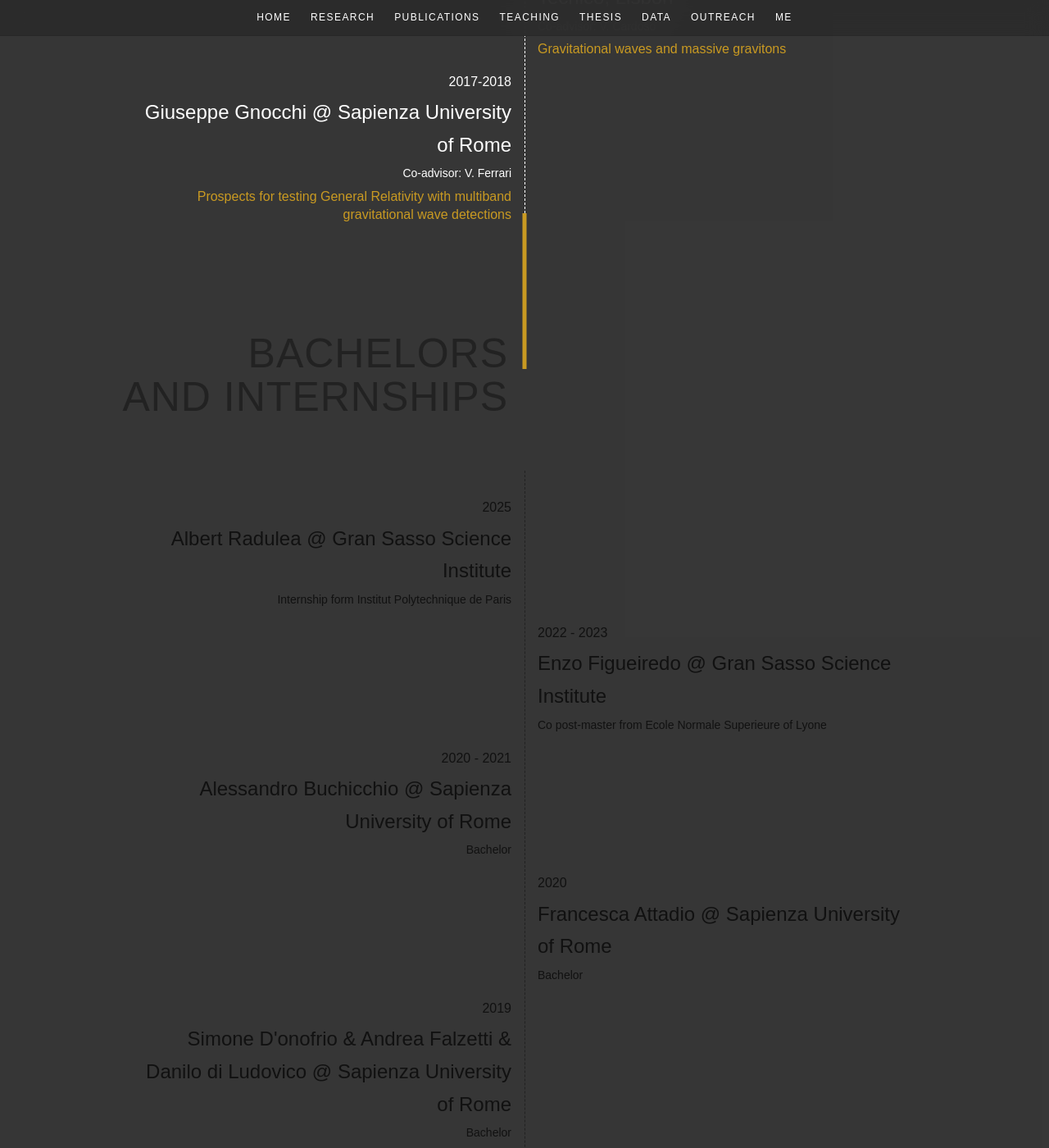
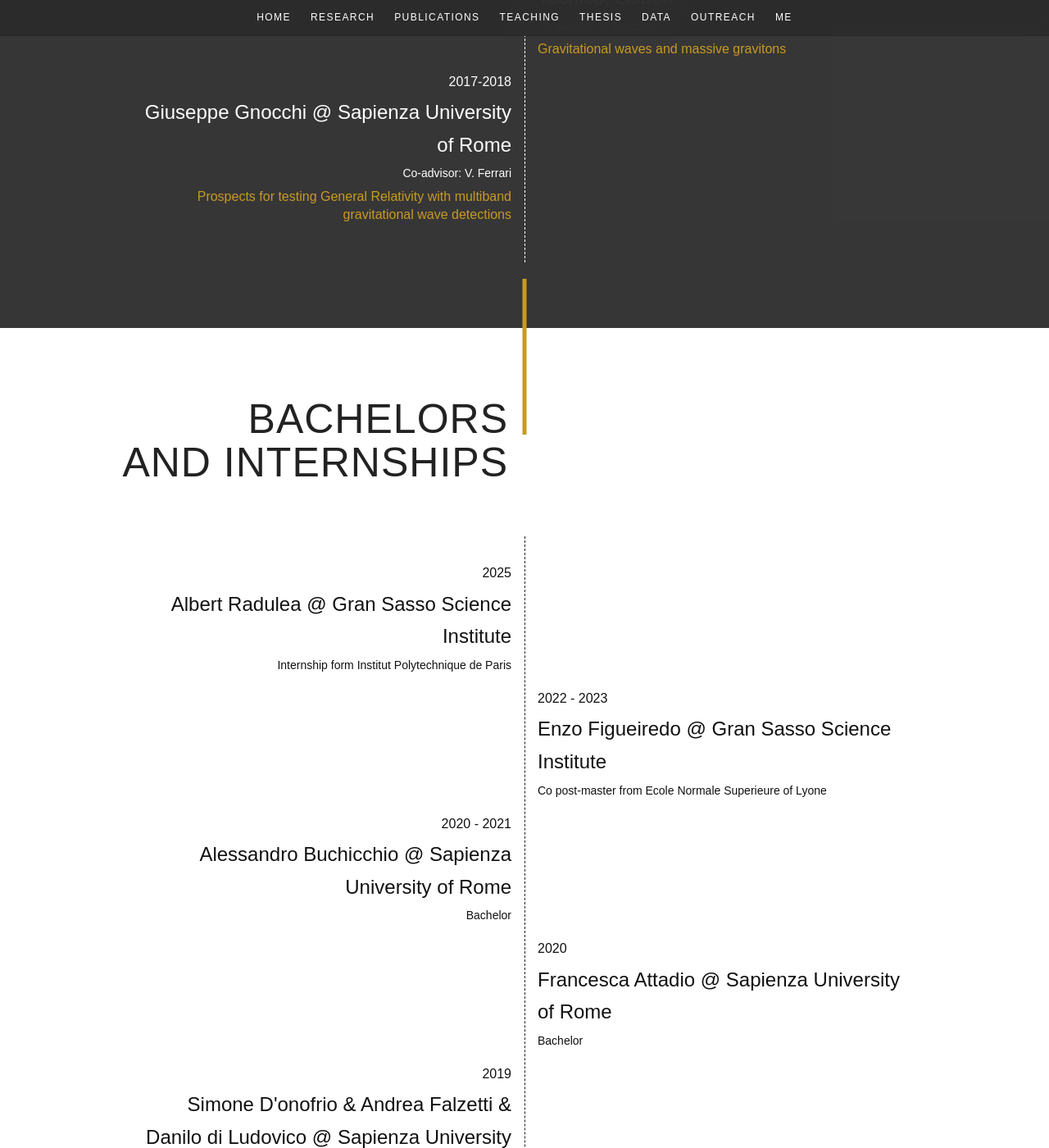
Before and after one commit to masellia/andreamaselli.github.io, a Jekyll site: the page built from pages/thesis.md, in a window 1280 px wide and 1400 px high, scrolled down 5320 px. Shown: the whole window at 82% size. Built offline with Jekyll 4.4.1, drawn with Linux system fonts in a browser that asks for light colours; some web fonts are replaced.

Commit message:
thesis page

```diff
--- a/assets/css/main.css
+++ b/assets/css/main.css
@@ -753,6 +753,12 @@
 /* BACHELORS AND INTERNSHIPS SECTION     */
 /* ===================================== */
 
+.bachelor-thesis-section {
+  background: #ffffff;
+  padding: 0 0 7rem;
+  margin-top: 5rem;
+}
+
 .bachelor-header {
   position: relative;
   width: 100%;
```
